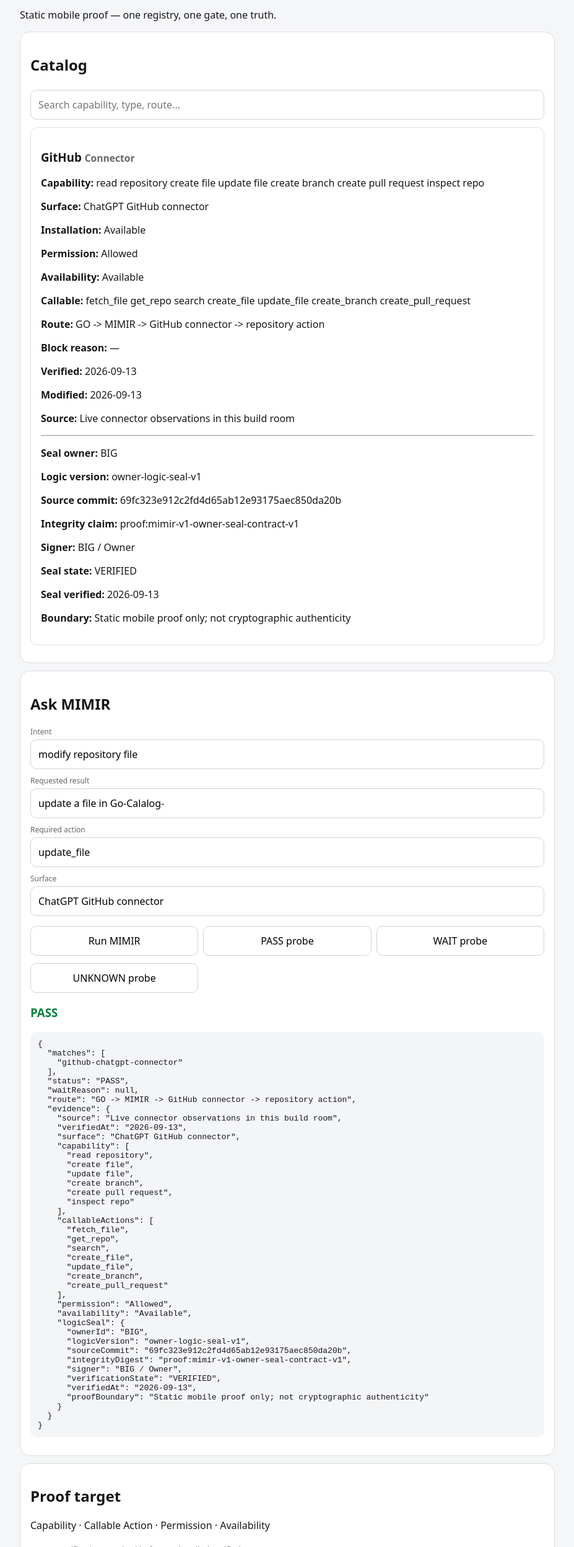
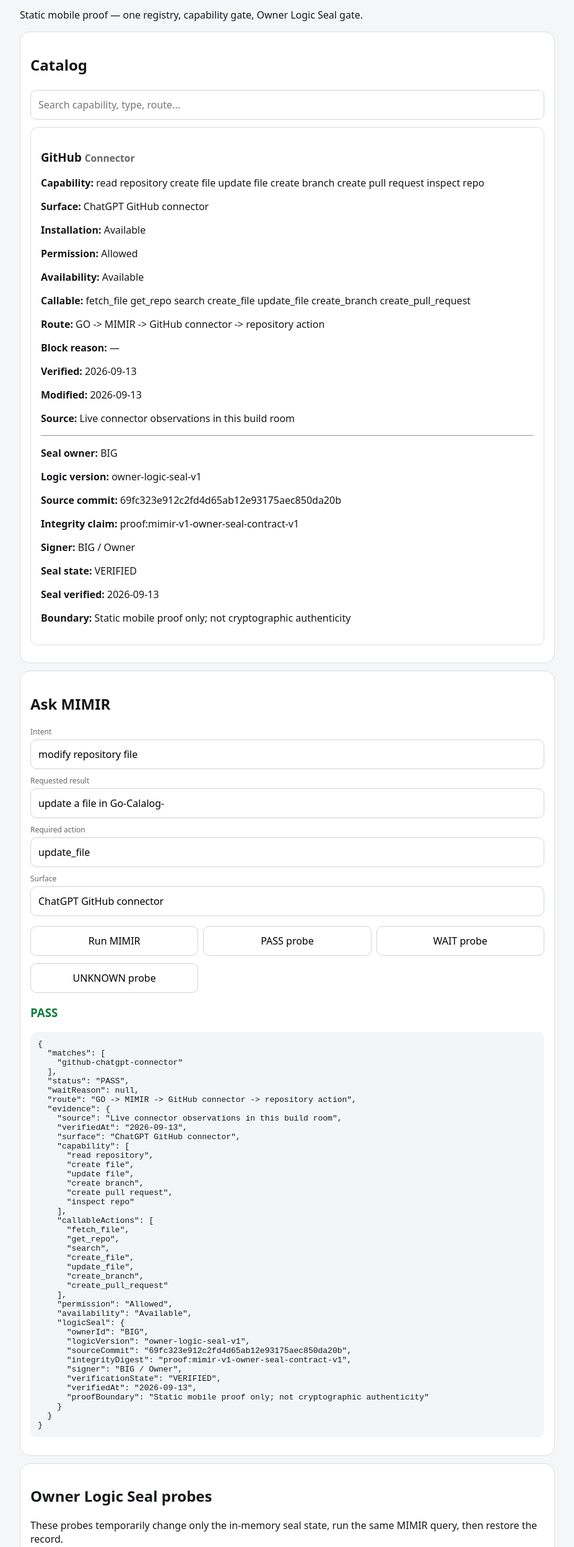
Before and after one commit to pureekangraw-ops/Ergasterion-factory, a plain HTML site: page index.html in a window 1280 px wide. Shown: the part 64-2560 px from the top of the page at 62% size, without its empty margins (176-1103 px from the left). Drawn offline with Linux system fonts and the light colour scheme.

Commit message:
feat: expose owner logic seal mobile probes

```diff
--- a/index.html
+++ b/index.html
@@ -3,15 +3,16 @@
 <head>
 <meta charset="utf-8">
 <meta name="viewport" content="width=device-width,initial-scale=1">
-<title>MIMIR V1</title>
+<title>MIMIR V1 — Owner Logic Seal</title>
 <link rel="stylesheet" href="style.css">
 </head>
 <body>
 <div class="wrap">
-<header><h1>MIMIR V1</h1><p>Static mobile proof — one registry, one gate, one truth.</p></header>
+<header><h1>MIMIR V1</h1><p>Static mobile proof — one registry, capability gate, Owner Logic Seal gate.</p></header>
 <section class="card"><h2>Catalog</h2><input id="search" placeholder="Search capability, type, route..."><div id="catalog"></div></section>
 <section class="card"><h2>Ask MIMIR</h2><label>Intent</label><input id="intent" value="modify repository file"><label>Requested result</label><input id="result" value="update a file in Go-Calalog-"><label>Required action</label><input id="action" value="update_file"><label>Surface</label><input id="surface" value="ChatGPT GitHub connector"><div class="actions"><button id="runBtn">Run MIMIR</button><button id="passProbe">PASS probe</button><button id="waitProbe">WAIT probe</button><button id="unknownProbe">UNKNOWN probe</button></div><div id="answer"></div></section>
-<section class="card"><h2>Proof target</h2><p>Capability · Callable Action · Permission · Availability</p><small>Owner verification required before V1 is called verified.</small></section>
+<section class="card"><h2>Owner Logic Seal probes</h2><p>These probes temporarily change only the in-memory seal state, run the same MIMIR query, then restore the record.</p><div class="actions"><button id="sealPassProbe">SEAL VERIFIED</button><button id="sealUnverifiedProbe">SEAL UNVERIFIED</button><button id="sealMismatchProbe">SEAL MISMATCH</button></div><p><small>Static proof metadata — not production authenticity proof.</small></p></section>
+<section class="card"><h2>Proof target</h2><p>Capability · Callable Action · Permission · Availability · Owner Logic Seal</p><small>Owner verification required before OWNER LOGIC SEAL V1 is called verified.</small></section>
 </div>
 <script src="data.js"></script>
 <script src="app.js"></script>
```
